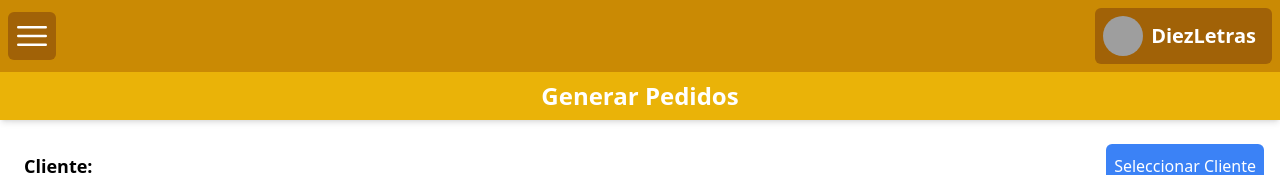
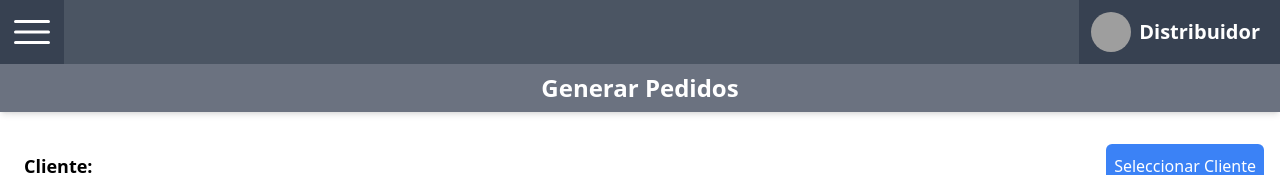
Before and after one commit to Carlos-Boton/Distribuidor, a React (Create React App) app: page / in a window 1280 px wide. Shown: the top 175 px of the page. Built offline with nearby package versions, Linux system fonts and the light colour scheme; no server answers; the database is empty; sample sign-in values are in the browser's storage; grey boxes are pictures that could not be loaded.

Commit message:
cambio de estructuctura

```diff
--- a/src/components/layout/menuUsuario.jsx
+++ b/src/components/layout/menuUsuario.jsx
@@ -13,13 +13,13 @@ const UserMenu = () => {
 
         <div className="relative">
             {/* Nombre de usuario con imagen */}
-            <div className="bg-yellow-700 flex items-center cursor-pointer p-2 m-2 rounded-md" onClick={toggleMenu}>
+            <div className="bg-gray-700 flex items-center cursor-pointer p-3" onClick={toggleMenu}>
                 <img
                 src="https://www.w3schools.com/w3images/avatar2.png" // Reemplaza con la imagen del usuario
                 alt="Usuario"
                 className="w-10 h-10 rounded-full mr-2"
                 />
-                <span className="text-white text-xl font-semibold mr-2">DiezLetras</span>
+                <span className="text-white text-xl font-semibold mr-2">Distribuidor</span>
             </div>
 
             {/* Menú desplegable */}
--- a/src/components/layout/navbar.jsx
+++ b/src/components/layout/navbar.jsx
@@ -30,22 +30,22 @@ const Navbar = () => {
             <Sidebar sidebarOpen={sidebarOpen} toggleSidebar={toggleSidebar} />
 
             {/* Navbar */}
-            <nav className="fixed top-0 left-0 w-full bg-yellow-600 shadow-md z-40 print:hidden">
+            <nav className="fixed top-0 left-0 w-full bg-gray-600 shadow-md z-40 print:hidden">
                 <div className="container mx-auto flex items-center justify-between">
                     {/* Nombre de la app */}
                     <div className="flex items-center">
                         <button
                         onClick={toggleSidebar} // Al hacer clic aquí, se alterna el sidebar
-                        className="bg-yellow-700 p-1 rounded-md text-white text-xl font-semibold ml-2"
+                        className="bg-gray-700 p-2 text-white text-xl font-semibold"
                         >
-                            <Bars3Icon className="h-10 w-10 text-white" />
+                            <Bars3Icon className="h-12 w-12 text-white" />
                         </button>
                     </div>
                     <UserMenu/>
                 </div>
 
                 {/* Franja debajo del Navbar */}
-                <div className="bg-yellow-500 py-2">
+                <div className="bg-gray-500 py-2">
                     <div className="container mx-auto text-center">
                         <h1 className="text-white text-2xl font-semibold">{currentTitle}</h1>
                     </div>
--- a/src/components/layout/sidebar.jsx
+++ b/src/components/layout/sidebar.jsx
@@ -21,7 +21,7 @@ const Sidebar = ({ sidebarOpen, toggleSidebar}) => {
         onClick={toggleSidebar} // Cierra el sidebar cuando se hace clic fuera de él
         >
             <div
-            className="w-64 h-full bg-yellow-700 text-white p-4"
+            className="w-64 h-full bg-gray-700 text-white p-4"
             onClick={(e) => e.stopPropagation()} // Evita que el click cierre el sidebar
             >
                 <button onClick={toggleSidebar}><h2 className="text-xl font-bold mb-4">DISTRIBUIDOR TIGER</h2></button>
--- a/src/components/unaVenta/unaVenta.jsx
+++ b/src/components/unaVenta/unaVenta.jsx
@@ -114,33 +114,26 @@ const UnaVenta = () =>{
                 doc.setFontSize(12);
                 doc.text(`Viaje: ${viaje}`, 20, y);
                 y += 5;
+
                 agrupados[fecha][viaje].forEach(registro => {
-                    const {cliente } = registro;
+                    const { cliente, total, productos } = registro;
+
+                    doc.setFontSize(11);
                     doc.text(`Cliente: ${cliente}`, 20, y);
                     y += 5;
-                });
-                agrupados[fecha][viaje].forEach(registro => {
-                    const {total } = registro;
-                    doc.text(`Total: ${total}`, 20, y);
-                    y += 2;
-                });
-                const filas = [];
-                agrupados[fecha][viaje].forEach(registro => {
-                const {productos } = registro;
+                    doc.text(`Total: $${total.toFixed(2)}`, 20, y);
+                    y += 5;
 
-                    productos.forEach(prod => {
-                        filas.push([
+                    const filas = productos.map(prod => [
                         prod.producto,
                         prod.cantidad,
                         `$${prod.precio.toFixed(2)}`,
                         `$${prod.subtotal.toFixed(2)}`
                     ]);
-                    });
-                });
 
                     autoTable(doc, {
                         startY: y,
-                    head: [[ "Producto", "Cantidad", "Precio", "Subtotal"]],
+                        head: [["Producto", "Cantidad", "Precio", "Subtotal"]],
                         body: filas,
                         styles: { fontSize: 10 },
                         margin: { left: 20 },
@@ -149,8 +142,12 @@ const UnaVenta = () =>{
                             y = data.cursor.y + 10;
                         }
                     });
+
+                    y += 5; // Espacio entre pedidos
                 });
             });
+        });
+
 
         localStorage.removeItem("registros");
 
```
Lines whose indentation alone changed are shown as unchanged.
